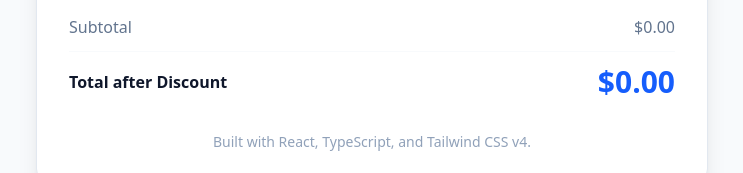
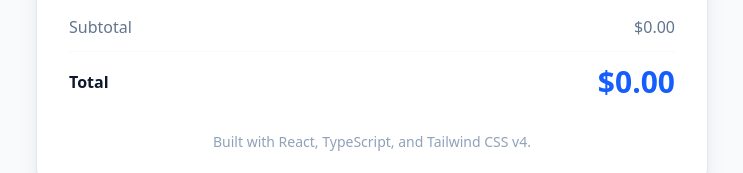
Before and after one commit to TiffRBarclay/retail-ya-later, a React (Vite) app: page / in a window 1280 px wide. Shown: the part 519-692 px from the top of the page, without its empty margins (268-1011 px from the left). Built offline with nearby package versions, Linux system fonts and the light colour scheme.

Commit message:
Remove "after discount"

```diff
--- a/src/App.tsx
+++ b/src/App.tsx
@@ -83,9 +83,7 @@ function App() {
             )}
 
             <div className="flex justify-between items-center pt-3 border-t border-slate-50">
-              <span className="text-slate-900 font-bold">
-                Total after Discount
-              </span>
+              <span className="text-slate-900 font-bold">Total</span>
               <span className="text-3xl font-bold text-blue-600">
                 $
                 {totalAfterDiscount.toLocaleString(undefined, {
```
